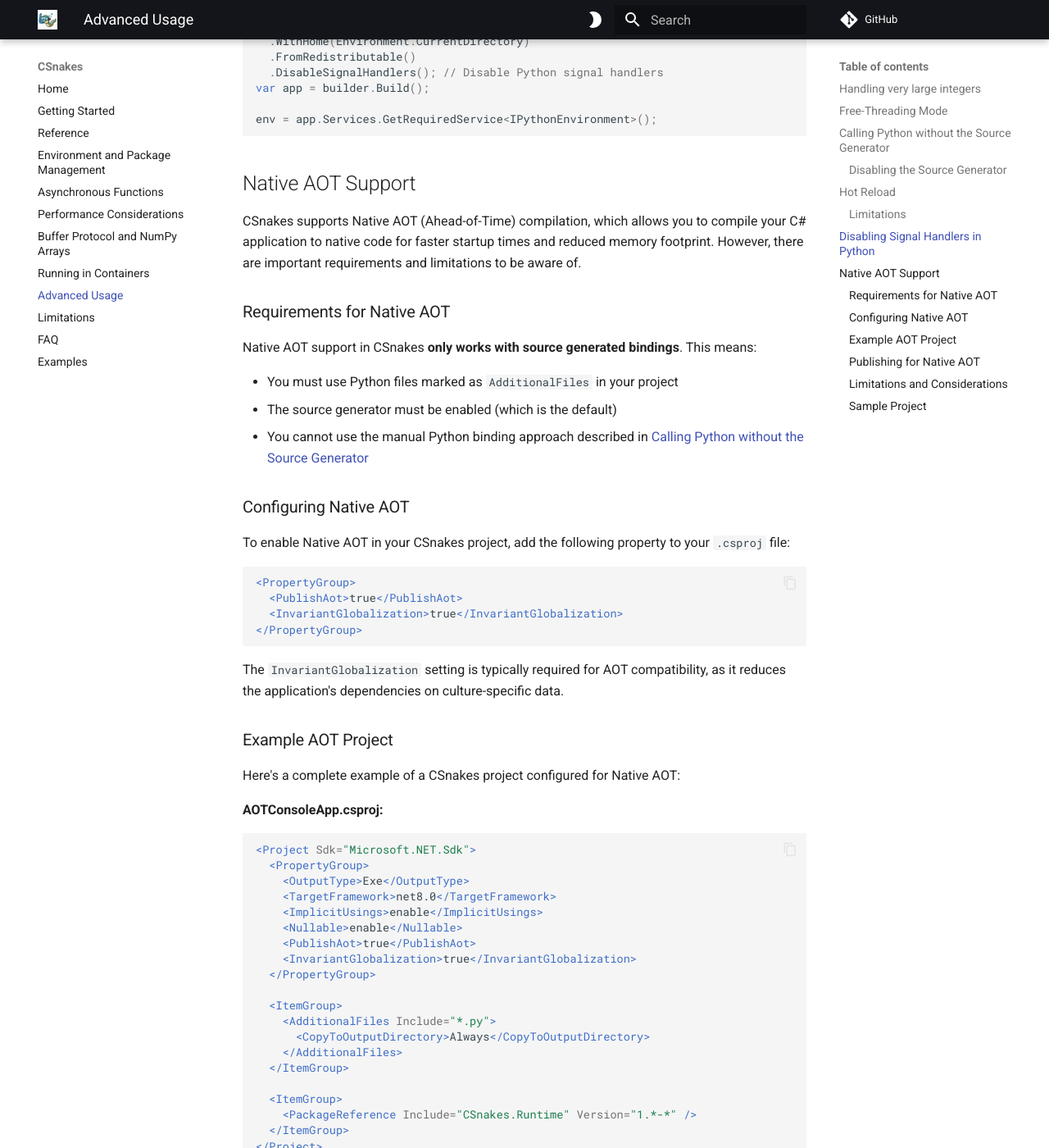
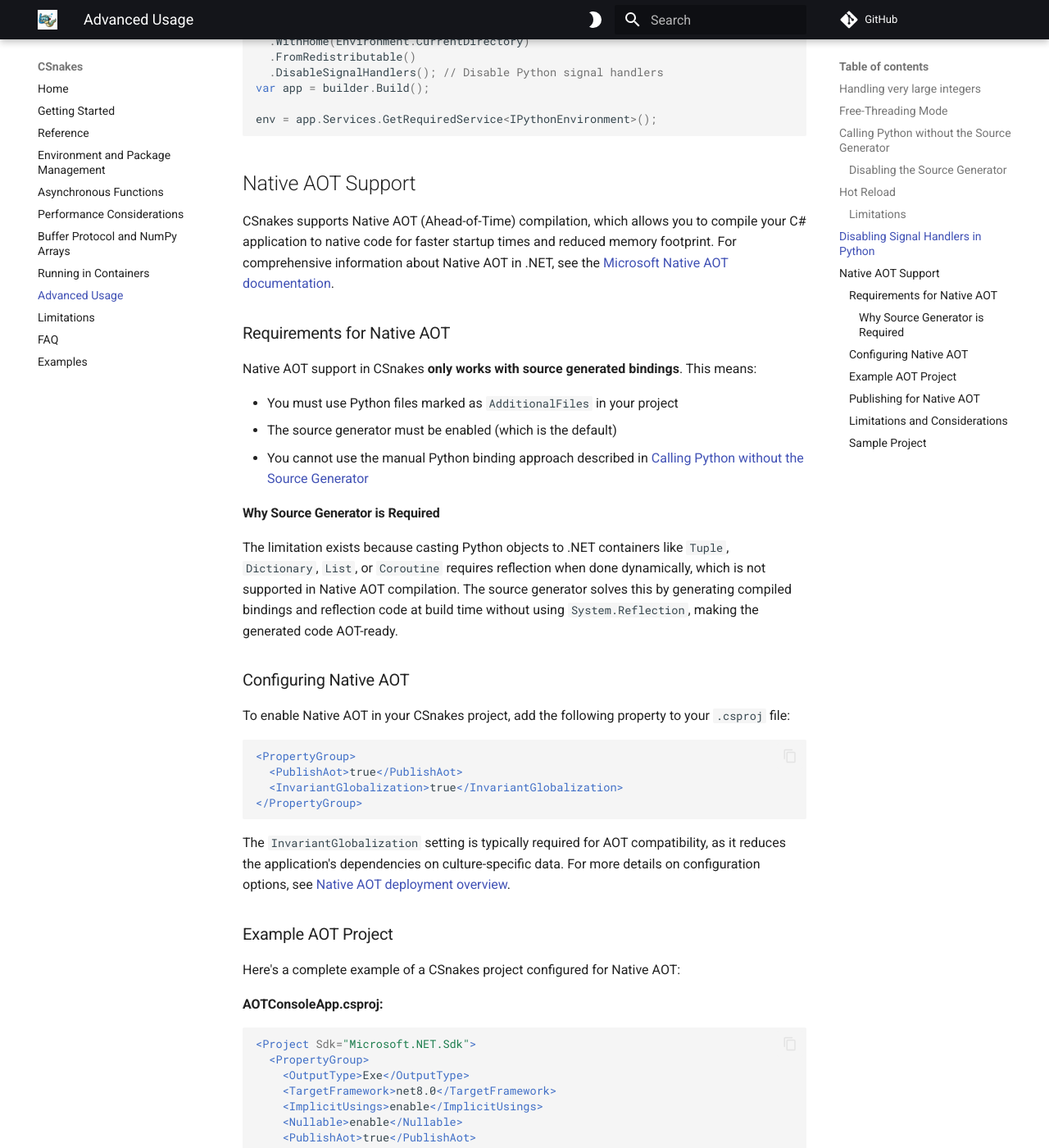
Before and after one commit to tonybaloney/CSnakes, an MkDocs documentation site: the page built from docs/advanced.md, in a window 1280 px wide and 1400 px high, scrolled down 4105 px. Shown: the whole window at 82% size. Built offline with MkDocs 1.6.1 and Material for MkDocs 9.7.7, drawn with Linux system fonts in a browser that asks for light colours; comment, search, counter and statistics services are not loaded; some of the changed text lies outside the part shown.

Commit message:
Add Microsoft documentation links and improve Native AOT limitations explanation
Co-authored-by: tonybaloney <1532417+tonybaloney@users.noreply.github.com>

````diff
--- a/docs/advanced.md
+++ b/docs/advanced.md
@@ -165,7 +165,7 @@ env = app.Services.GetRequiredService<IPythonEnvironment>();
 
 ## Native AOT Support
 
-CSnakes supports Native AOT (Ahead-of-Time) compilation, which allows you to compile your C# application to native code for faster startup times and reduced memory footprint. However, there are important requirements and limitations to be aware of.
+CSnakes supports Native AOT (Ahead-of-Time) compilation, which allows you to compile your C# application to native code for faster startup times and reduced memory footprint. For comprehensive information about Native AOT in .NET, see the [Microsoft Native AOT documentation](https://learn.microsoft.com/en-us/dotnet/core/deploying/native-aot/).
 
 ### Requirements for Native AOT
 
@@ -174,6 +174,10 @@ Native AOT support in CSnakes **only works with source generated bindings**. Thi
 - You must use Python files marked as `AdditionalFiles` in your project
 - The source generator must be enabled (which is the default)
 - You cannot use the manual Python binding approach described in [Calling Python without the Source Generator](#calling-python-without-the-source-generator)
+
+#### Why Source Generator is Required
+
+The limitation exists because casting Python objects to .NET containers like `Tuple`, `Dictionary`, `List`, or `Coroutine` requires reflection when done dynamically, which is not supported in Native AOT compilation. The source generator solves this by generating compiled bindings and reflection code at build time without using `System.Reflection`, making the generated code AOT-ready.
 
 ### Configuring Native AOT
 
@@ -186,7 +190,7 @@ To enable Native AOT in your CSnakes project, add the following property to your
 </PropertyGroup>
 ```
 
-The `InvariantGlobalization` setting is typically required for AOT compatibility, as it reduces the application's dependencies on culture-specific data.
+The `InvariantGlobalization` setting is typically required for AOT compatibility, as it reduces the application's dependencies on culture-specific data. For more details on configuration options, see [Native AOT deployment overview](https://learn.microsoft.com/en-us/dotnet/core/deploying/native-aot/).
 
 ### Example AOT Project
 
@@ -268,15 +272,17 @@ For example, to publish for Windows x64:
 dotnet publish -c Release -r win-x64
 ```
 
+For more information about publishing Native AOT applications and runtime identifiers, see the [Publishing Native AOT apps guide](https://learn.microsoft.com/en-us/dotnet/core/deploying/native-aot/).
+
 ### Limitations and Considerations
 
-1. **Source Generator Required**: Native AOT only works with the source generator. Manual Python binding using the runtime API directly is not supported in AOT scenarios.
+1. **Source Generator Required**: Native AOT only works with the source generator. Manual Python binding using the runtime API directly is not supported in AOT scenarios due to reflection limitations when dynamically casting Python objects to .NET containers.
 
-2. **Reflection Limitations**: Native AOT has limited support for reflection, which is why the source generator approach is mandatory.
+2. **Reflection Limitations**: Native AOT has limited support for reflection, which is why the source generator approach is mandatory. For more details, see [Native AOT compatibility requirements](https://learn.microsoft.com/en-us/dotnet/core/deploying/native-aot/compatibility).
 
 3. **Python Runtime**: The Python runtime itself is not compiled to native code - only your C# application is. The Python interpreter still runs in its normal mode.
 
-4. **Debugging**: Debugging AOT-compiled applications can be more challenging than debugging JIT-compiled applications.
+4. **Debugging**: Debugging AOT-compiled applications can be more challenging than debugging JIT-compiled applications. See [Native AOT debugging](https://learn.microsoft.com/en-us/dotnet/core/deploying/native-aot/debugging) for more information.
 
 5. **Build Time**: Native AOT compilation takes longer than regular compilation.
 
````
Also changed, not shown: docs/limitations.md (+3 -1 lines).
